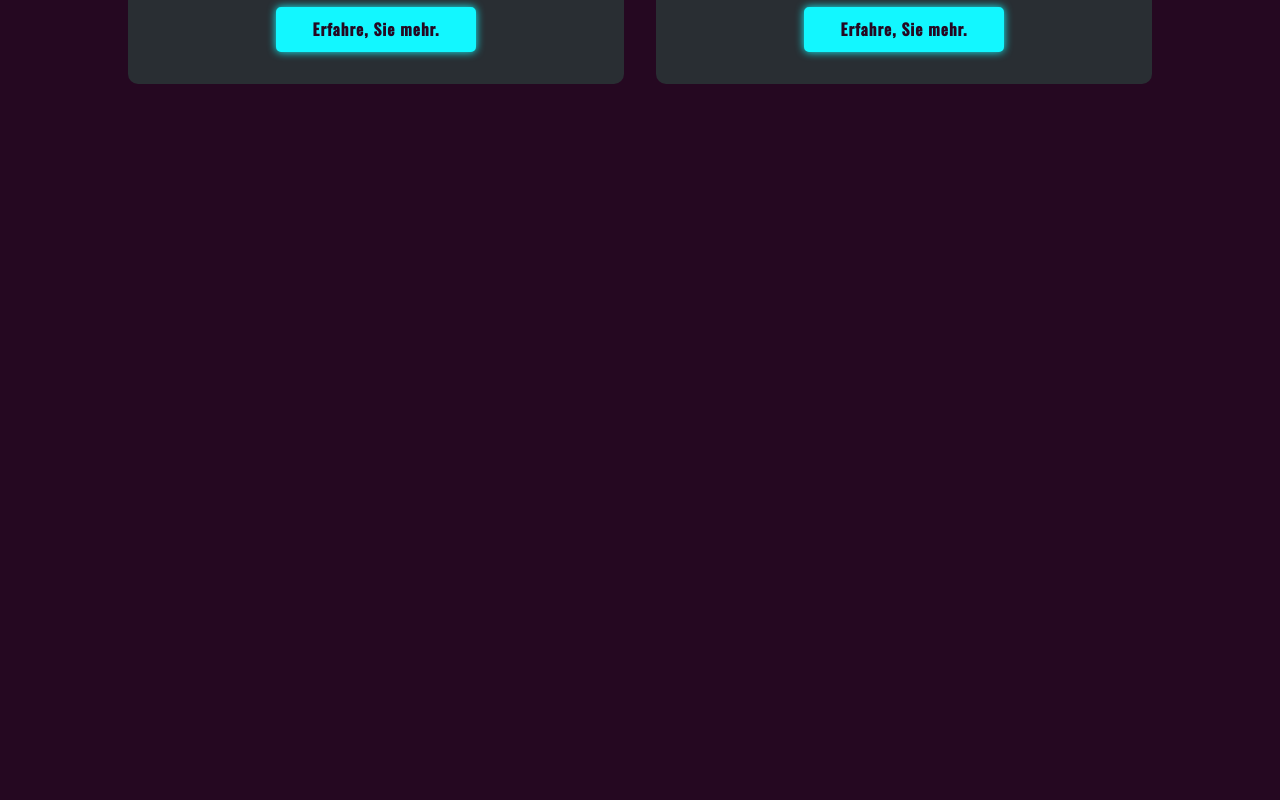
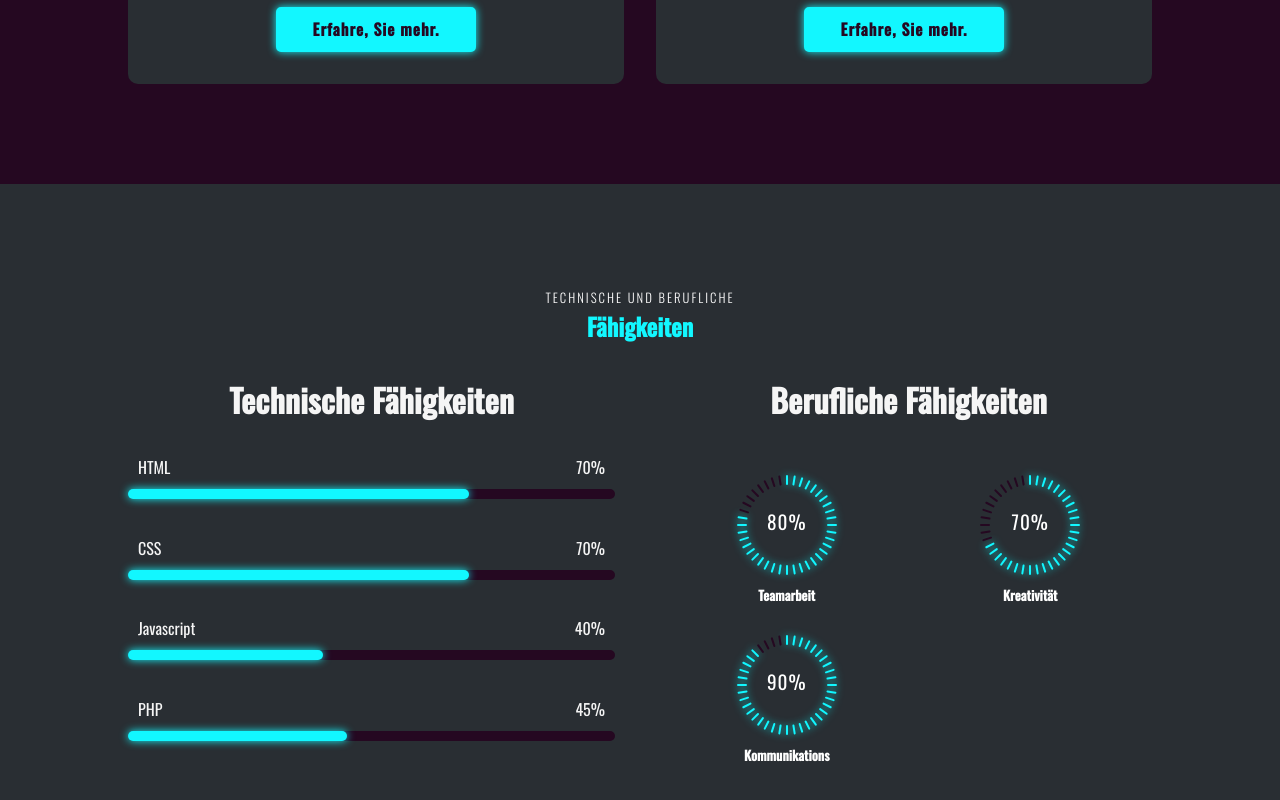
Before and after one commit to KevL-dev/vorstellung, a plain HTML site: page index.html in a window 1280 px wide. Shown: the part 1755-2555 px from the top of the page. Before the commit the page ends 2171 px from the top, so only its background shows below. Drawn offline with nearby package versions, Linux system fonts and the light colour scheme.

Commit message:
faehigkeiten

```diff
--- a/index.html
+++ b/index.html
@@ -161,9 +161,79 @@
     <!--Fähigkeiten section-->
     <section id="skills" class="skills">
         <div class="main-text">
-            <span></span>
+            <span>technische und berufliche</span>
+            <h2>Fähigkeiten</h2>
         </div>
 
+        <div class="skill-main">
+            <div class="skill-left">
+                <h3>Technische Fähigkeiten</h3>
+                <div class="skill-bar">
+                    <div class="info">
+                         <p>HTML</p>
+                         <p>70%</p>
+                    </div>
+                    <div class="bar">
+                        <span class="html"></span>
+                    </div>
+                </div>
+                <div class="skill-bar">
+                    <div class="info">
+                         <p>CSS</p>
+                         <p>70%</p>
+                    </div>
+                    <div class="bar">
+                        <span class="css"></span>
+                    </div>
+                </div>
+                <div class="skill-bar">
+                    <div class="info">
+                         <p>Javascript</p>
+                         <p>40%</p>
+                    </div>
+                    <div class="bar">
+                        <span class="javascript"></span>
+                    </div>
+                </div>
+                <div class="skill-bar">
+                    <div class="info">
+                         <p>PHP</p>
+                         <p>45%</p>
+                    </div>
+                    <div class="bar">
+                        <span class="php"></span>
+                    </div>
+                </div>
+            </div>
+
+
+            <div class="skill-right">
+                <h3>Berufliche Fähigkeiten</h3>
+                <div class="berufliche">
+                    <div class="box">
+                        <div class="circle" data-dots="40" data-precent="80"></div>
+                        <div class="text">
+                            <big>80%</big>
+                            <small>Teamarbeit</small>
+                        </div>
+                    </div>
+                    <div class="box">
+                        <div class="circle" data-dots="40" data-precent="70"></div>
+                        <div class="text">
+                            <big>70%</big>
+                            <small>Kreativität</small>
+                        </div>
+                    </div>
+                    <div class="box">
+                        <div class="circle" data-dots="40" data-precent="90"></div>
+                        <div class="text">
+                            <big>90%</big>
+                            <small>Kommunikations</small>
+                        </div>
+                    </div>
+                </div>
+            </div>
+        </div>
 
 
     </section>
--- a/main.js
+++ b/main.js
@@ -36,3 +36,27 @@ let changeText = ()=>{
 
 changeText();
 setInterval(changeText,3000);
+
+
+
+
+//cirlce skill
+
+const circles = document.querySelectorAll('.circle');
+circles.forEach(elem=>{
+    var dots = elem.getAttribute("data-dots");
+    var marked = elem.getAttribute("data-precent");
+    var percent = Math.floor(dots*marked/100);
+    var points = "";
+    var rotate = 360/dots;
+
+    for(let i = 0; i < dots; i++){
+        points += `<div class="points" style="--i:${i}; --rot:${rotate}deg"></div>`;
+    }
+    elem.innerHTML = points;
+
+    const pointsMarked = elem.querySelectorAll('.points');
+    for(let i = 0; i<percent ; i++){
+        pointsMarked[i].classList.add('marked')
+    }
+})
--- a/style.css
+++ b/style.css
@@ -444,15 +444,130 @@ a.bnt:nth-child(2)::before{
     line-height: 1.6;
 }
 
+/*Fähigkeiten CSS*/
 
+.skills{
+    background: var(--second-bg-color);
+}
 
+.skill-main{
+    width: 100%;
+    display: grid;
+    grid-template-columns: repeat(2,1fr);
+    grid-row-gap: 30px;
+    grid-column-gap: 50px;
+}
 
+.skill-bar{
+    margin-bottom: 2.3rem;
+}
 
+.skill-main h3{
+    margin-bottom: 2rem;
+    font-size: var(--normal-font);
+    text-align: center;
+}
 
+.skill-left .skill-bar .info{
+    display: flex;
+    justify-content: space-between;
+    align-items: center;
+    padding: 0 10px;
+}
 
+.skill-left .skill-bar .bar{
+    width: 100%;
+    height: 10px;
+    background-color: var(--bg-color);
+    border-radius: 25px;
+    margin-top: 10px;
+    position: relative;
+}
 
+.skill-bar .bar span{
+    width: 50%;
+    height: 100%;
+    position: absolute;
+    left: 0;
+    background: var(--hover-color);
+    border-radius: 25px;
+    box-shadow: var(--neon-box-shadow);
+}
 
+.skill-bar .bar .html{
+    width: 70%;
+    animation: html 2s;
+}
 
+.skill-bar .bar .css{
+    width: 70%;
+    animation: css 2s;
+}
+
+.skill-bar .bar .javascript{
+    width: 40%;
+    animation: javascript 2s;
+}
+
+.skill-bar .bar .php{
+    width: 45%;
+    animation: php 2s;
+}
+
+/*Skill-right*/
+
+.berufliche{
+    display: grid;
+    grid-template-columns: 1fr 1fr;
+}
+
+.box{
+    position: relative;
+    margin: 10px 0;
+    flex: 1 1 15rem;
+}
+
+.box .text {
+    text-align: center;
+    color: #fff;
+    font-size: 1rem;
+}
+
+.box .text big{
+    font: 400;
+    letter-spacing: 1px;
+    position: absolute;
+    top: 40%;
+    left: 50%;
+    transform: translate(-50% , -50%);
+}
+
+.box .text small{
+   display: block;
+   font-weight: 600;
+}
+
+.circle{
+    width: 100%;
+    height: 120px;
+    display: flex;
+    justify-content: center;
+    align-items: center;
+}
+
+.circle .points{
+    width: 2px;
+    height: 10px;
+    background-color: var(--bg-color);
+    position: absolute;
+    border-radius: 3px;
+    transform: rotate(calc(var(--i)*var(--rot))) translateY(-45px);
+}
+
+.points.marked{
+    animation: glow 0.04s linear forwards;
+    animation-delay: calc(var(--i)*0.05s);
+}
 
 
 
@@ -479,3 +594,51 @@ a.bnt:nth-child(2)::before{
         border-radius: 69% 31% 66% 34% / 21% 30% 70% 79%;
     }
 }
+
+@keyframes html{
+    0%{
+        width: 0%;
+    }
+    100%{
+        width: 70%;
+    }
+}
+
+@keyframes css{
+    0%{
+        width: 0%;
+    }
+    100%{
+        width: 70%;
+    }
+}
+
+@keyframes javascript{
+    0%{
+        width: 0%;
+    }
+    100%{
+        width: 40%;
+    }
+}
+
+@keyframes php{
+    0%{
+        width: 0%;
+    }
+    100%{
+        width: 45%;
+    }
+}
+
+
+@keyframes glow{
+    0%{
+        background: var(--bg-color);
+        box-shadow: none
+    }
+    100%{
+        background: var(--hover-color);
+        box-shadow: var(--neon-box-shadow);
+    }
+}
```
